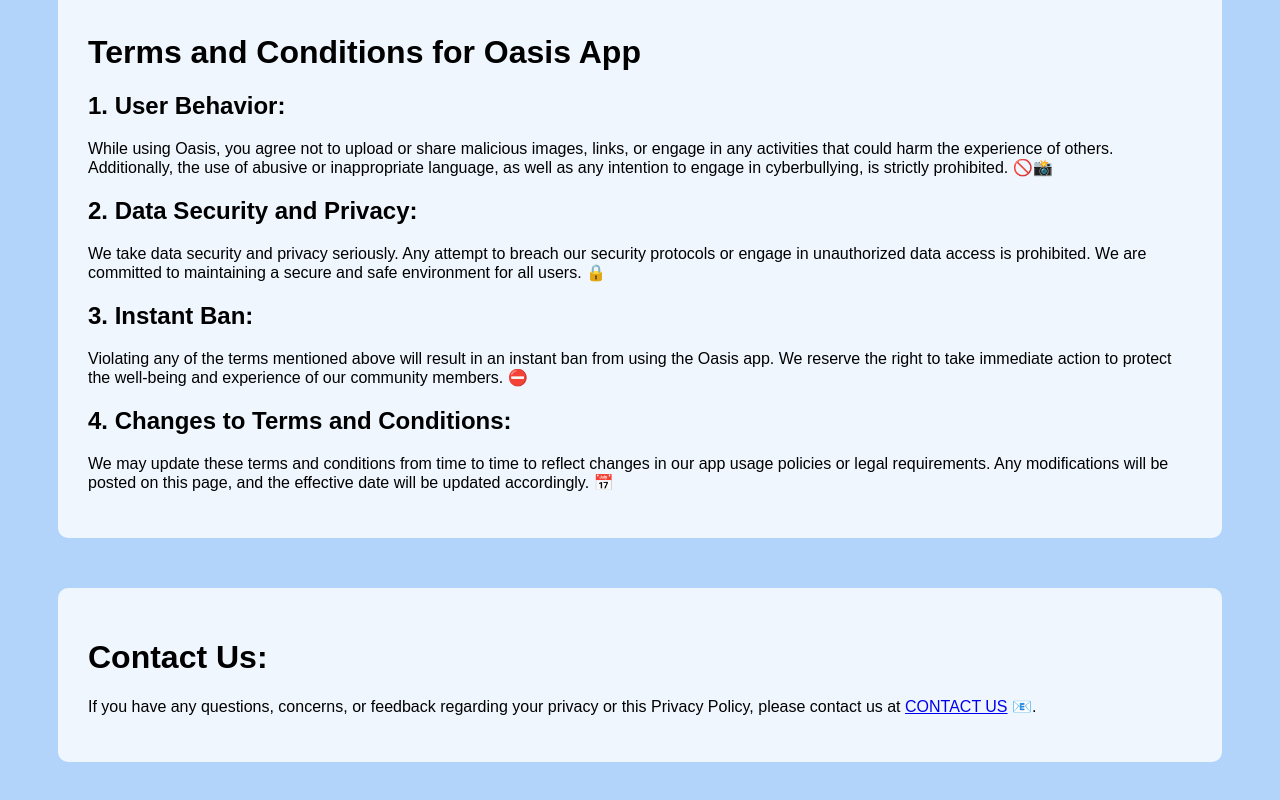
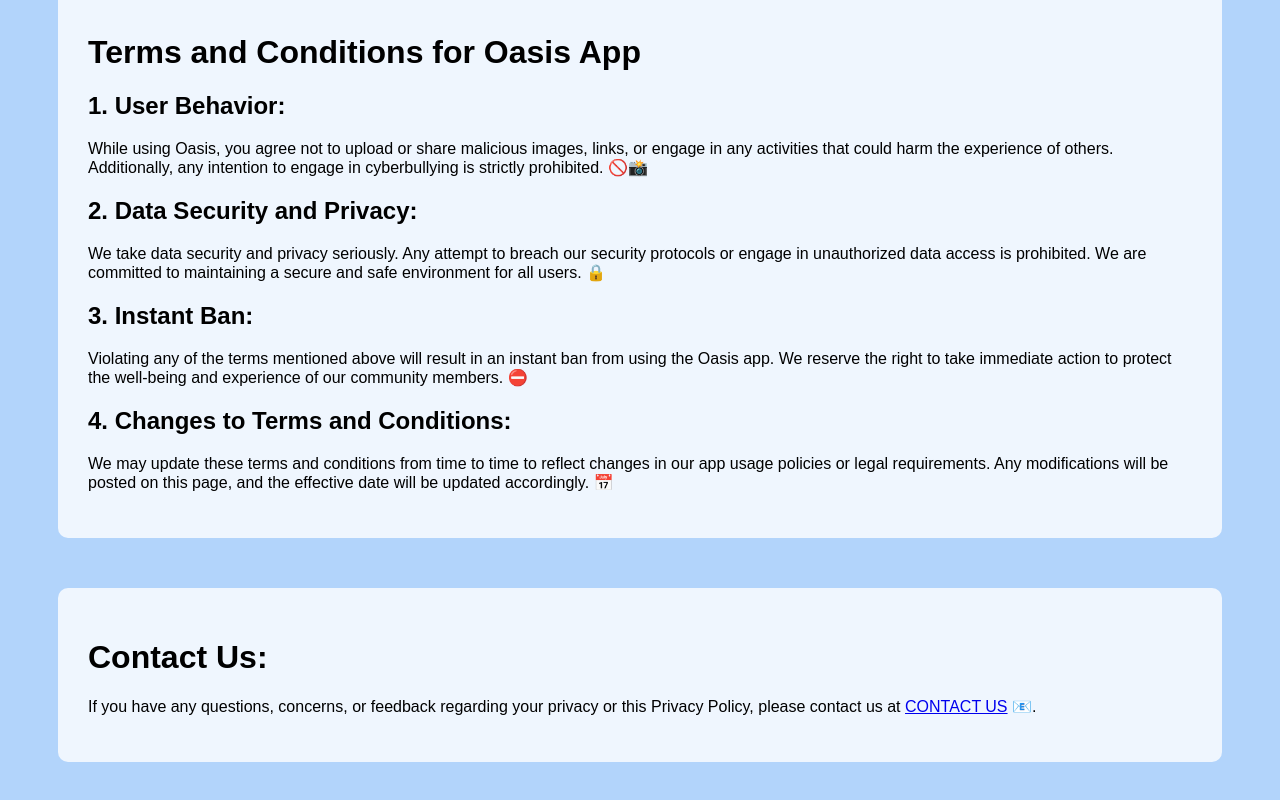
Before and after one commit to nilaytayade/.github.io, a plain HTML site: page index.html in a window 1280 px wide. Shown: the part 1479-2279 px from the top of the page. Drawn offline with Linux system fonts and the light colour scheme.

Commit message:
Update index.html

```diff
--- a/index.html
+++ b/index.html
@@ -111,8 +111,8 @@
     <h2>1. User Behavior:</h2>
 
     <p>While using Oasis, you agree not to upload or share malicious images, links, or engage in any activities that could harm
-        the experience of others. Additionally, the use of abusive or inappropriate language, as well as any intention to engage
-        in cyberbullying, is strictly prohibited. 🚫📸</p>
+        the experience of others. Additionally, any intention to engage
+        in cyberbullying is strictly prohibited. 🚫📸</p>
 
     <h2>2. Data Security and Privacy:</h2>
 
```
